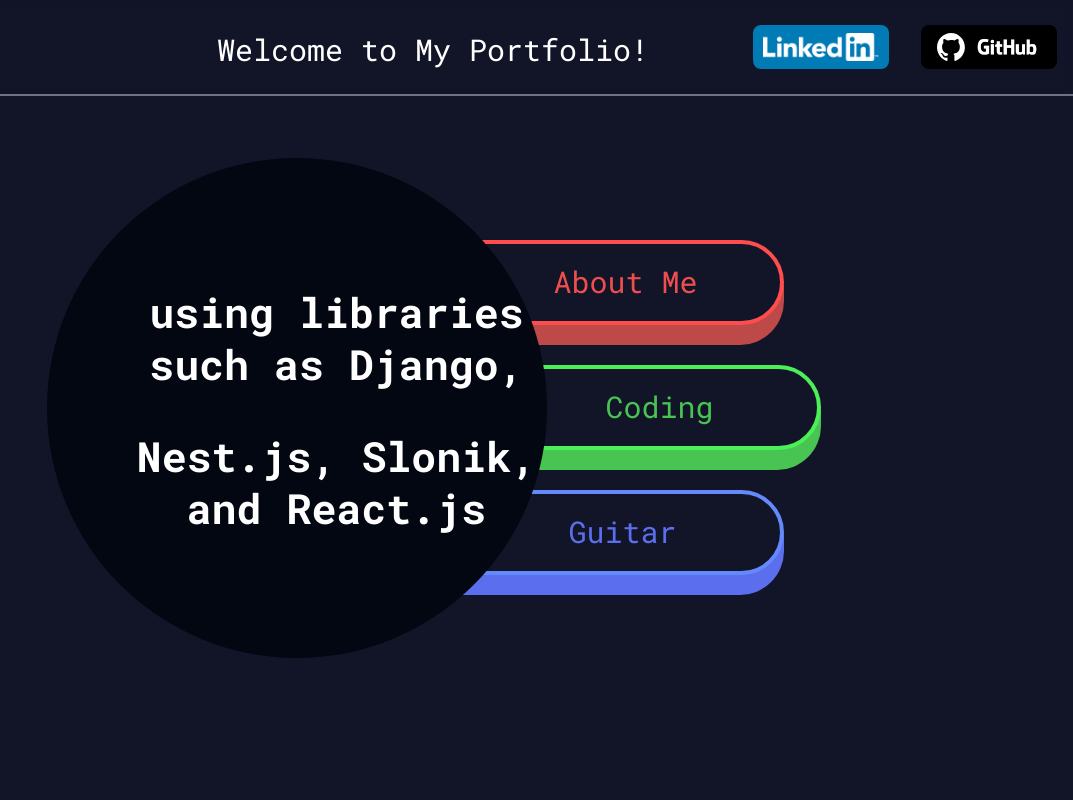
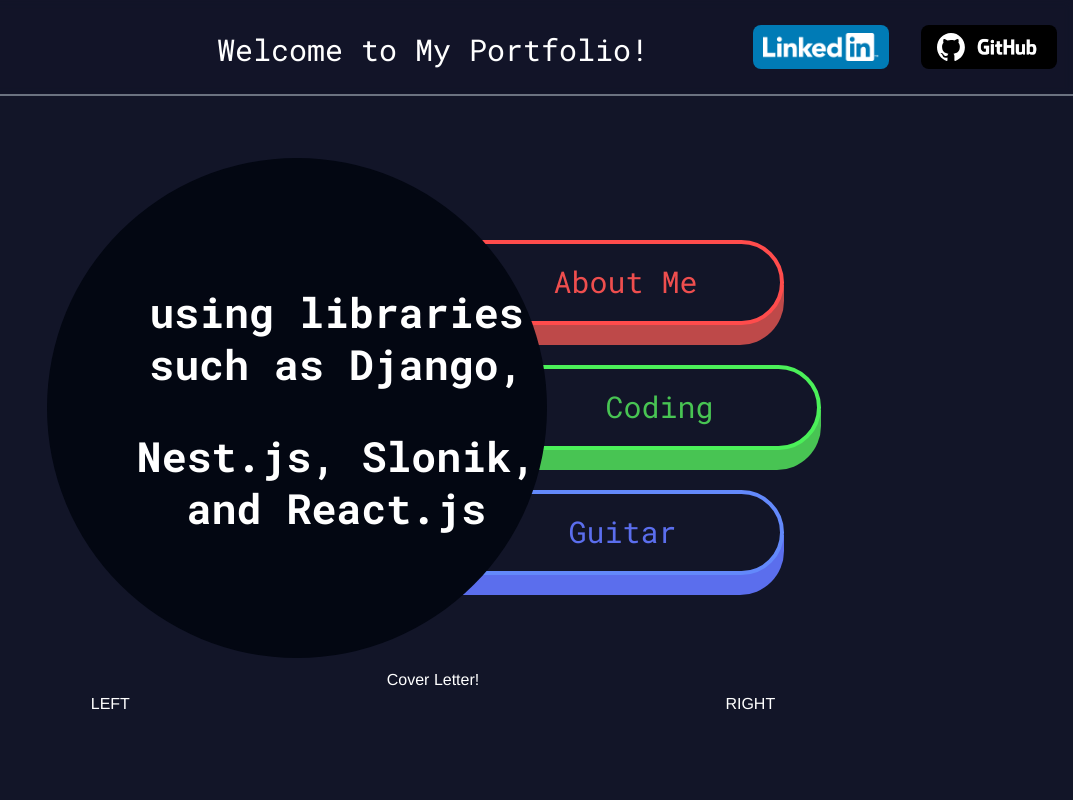
Before and after one commit to tysenh1/my-portfolio, a React (Vite) app: page / in a window 1280 px wide. Both pictures are taken after a click on the link "About Me". Shown: the top 800 px of the page, without its empty margins (207-1280 px from the left). Built offline with nearby package versions, Linux system fonts and the light colour scheme; grey boxes are pictures that could not be loaded; what @lostisworld/tailwind-mask would draw is missing.

Commit message:
Added some new componenets for the about me section and added a to do list text file.

```diff
--- a/src/App.tsx
+++ b/src/App.tsx
@@ -2,7 +2,7 @@ import { useState } from 'react'
 import './index.css'
 import Coding from './components/Coding'
 import Guitar from './components/Guitar'
-import AboutMe from './components/AboutMe'
+import AboutMe from './components/About/AboutMe'
 import Home from './components/Home'
 import Test from './components/test'
 import { motion } from 'framer-motion'
@@ -15,8 +15,6 @@ function App() {
   function handleNavClick(id: string) {
     setPageContent(id)
   }
-
-  console.log(pageContent)
 
   return (
     <>
--- /dev/null
+++ b/src/components/About/AboutMe.tsx
@@ -0,0 +1,67 @@
+import { useState } from "react"
+import Resume from "./Resume"
+import CoverLetter from "./CoverLetter"
+import Interview from "./Interview"
+import { AnimatePresence, motion } from "framer-motion"
+import Carousel from "./AnimateTest"
+
+function AboutMe() {
+
+  const [slideCounter, setSlideCounter] = useState(0)
+
+
+  function handleLeftClick(slideCounter: number) {
+    if (slideCounter == 0) {
+      setSlideCounter(2)
+    } else {
+      setSlideCounter(slideCounter-1)
+    }
+    console.log(slideCounter)
+  }
+
+  function handleRightClick(slideCounter: number) {
+    if (slideCounter == 2) {
+      setSlideCounter(0)
+    } else {
+      setSlideCounter(slideCounter+1)
+    }
+    console.log(slideCounter)
+  }
+
+  return (
+    <>
+    <div className="relative w-full h-auto overflow-visible">
+      <AnimatePresence>
+        <motion.div
+          key={slideCounter}
+          initial={{ opacity: 0, x: 100 }}
+          animate={{ opacity: 1, x: 0 }}
+          exit={{ opacity: 0, x: -100 }}
+          transition={{ duration: 0.5 }}
+          className="relative w-full h-full flex items-center justify-center"
+        >
+          {
+            slideCounter == 0 ? <CoverLetter />
+            : slideCounter == 1 ? <Resume />
+            : <Interview />
+          }
+        </motion.div>
+
+      </AnimatePresence>
+    </div>
+
+      {/* <Carousel /> */}
+
+      <div className="w-full flex [&_a]:text-white">
+        <a onClick={() => handleLeftClick(slideCounter)} className="mx-auto">
+          LEFT
+        </a>
+        <a onClick={() => handleRightClick(slideCounter)} className="mx-auto">
+          RIGHT
+        </a>
+      </div>
+    </>
+  )
+}
+
+export default AboutMe
--- /dev/null
+++ b/src/components/About/AnimateTest.tsx
@@ -0,0 +1,46 @@
+import React, { useState } from 'react';
+import { motion, AnimatePresence } from 'framer-motion';
+
+const carouselItems = [
+  { id: 1, content: 'Item 1' },
+  { id: 2, content: 'Item 2' },
+  { id: 3, content: 'Item 3' },
+];
+
+const Carousel = () => {
+  const [currentIndex, setCurrentIndex] = useState(0);
+
+  const nextItem = () => {
+    setCurrentIndex((prevIndex) => (prevIndex + 1) % carouselItems.length);
+  };
+
+  const prevItem = () => {
+    setCurrentIndex((prevIndex) =>
+      (prevIndex - 1 + carouselItems.length) % carouselItems.length
+    );
+  };
+
+  return (
+    <div>
+      <button onClick={prevItem}>Previous</button>
+      <button onClick={nextItem}>Next</button>
+
+      <div className="carousel-container">
+        <AnimatePresence>
+          <motion.div
+            key={carouselItems[currentIndex].id}
+            initial={{ opacity: 0, x: 100 }}
+            animate={{ opacity: 1, x: 0 }}
+            exit={{ opacity: 0, x: -100 }}
+            transition={{ duration: 0.5 }}
+            className="carousel-item"
+          >
+            {carouselItems[currentIndex].content}
+          </motion.div>
+        </AnimatePresence>
+      </div>
+    </div>
+  );
+};
+
+export default Carousel;
--- /dev/null
+++ b/src/components/About/CoverLetter.tsx
@@ -0,0 +1,13 @@
+import { animate, motion } from "framer-motion";
+
+function CoverLetter() {
+
+
+  return (
+    <>
+      <h1 className="text-white font-2xl">Cover Letter!</h1>
+    </>
+  )
+}
+
+export default CoverLetter
--- /dev/null
+++ b/src/components/About/Interview.tsx
@@ -0,0 +1,13 @@
+import { animate, motion } from "framer-motion";
+
+function Interview() {
+
+
+  return (
+    <>
+      <h1 className="text-white font-2xl">Interview!</h1>
+    </>
+  )
+}
+
+export default Interview
--- /dev/null
+++ b/src/components/About/Resume.tsx
@@ -0,0 +1,75 @@
+import { animate, motion } from "framer-motion";
+
+// function Resume() {
+//   return (
+//     <div className="pl-64 pr-64 mt-40 mb-40">
+//       {/* <motion.h2
+//         className="text-white text-5xl font-light font-roboto mb-8"
+//         initial={{x: -70, opacity: 0}}
+//         whileInView={{ x: 0, opacity: 100 }}
+//         transition={{ duration: 0.5 }}
+//       >
+//         About Me
+//       </motion.h2> */}
+//       <h2 className="text-white text-5xl font-light font-roboto mb-8">
+//         About Me
+//       </h2>
+//       <h3 className="text-white text-3xl font-light font-roboto mb-4">
+//         Profile
+//       </h3>
+
+
+//       <ul className="list-none text-white font-roboto [&_li]:my-6 [&_li]:mx-12 font-light mb-12">
+//         <li><p>Completing Red River Polytechnic's Application Development and Delivery (AD&D) program.</p></li>
+//         <li><p>Over 2 years of combined experience with coding languages including Python and JavaScript/TypeScript as well as relational databases using PostgreSQL.</p></li>
+//         <li><p>7 months of combined experience with ORMs, query builders and raw SQL database drivers in TypeScript.</p></li>
+//         <li><p>2+ years of combined experience using GitHub and Git Bash for coding projects and as part of the AD&D program.</p></li>
+//         <li><p>Team collaboration and leadership skills gained from coding side projects and group projects in the AD&D program.</p></li>
+//       </ul>
+
+
+//       <h3 className="text-white text-3xl font-light font-roboto mb-4">Education</h3>
+//       <ul className="list-none text-white font-roboto font-light [&_li]:my-6 [&_li]:mx-12 mb-12">
+//         <li><p>Application Development and Delivery</p><p className="float-right relative -top-6">January 2024-Present</p></li>
+//         <li><p>Expected Completion Date:</p><p className="float-right relative -top-6">April 2026</p></li>
+//         <li><p>Red River College Polytechnic</p><p className="float-right relative -top-6">Winnipeg, Manitoba</p></li>
+//       </ul>
+
+
+//       <h3 className="text-white text-3xl font-light font-roboto mb-4">Experience</h3>
+//       <ul className="list-none text-white font-roboto font-semibold [&_li]:my-2 [&_li]:mx-12 text-lg">
+//         <li><p>Server</p><p className="float-right relative -top-6">October 2021-Present</p></li>
+//         <li><p>Seine River Retirement Residence</p><p className="float-right relative -top-6">Winnipeg, Manitoba</p></li>
+//       </ul>
+
+
+//       <ul className="list-none text-white font-roboto font-light [&_li]:my-6 [&_li]:mx-12 mb-12">
+//         <li><p>Provided excellent customer service by efficiently managing tables and ensuring fast order delivery, resulting in above average customer satisfaction.</p></li>
+//         <li><p>Resolved customer complaints and issues in a timely manner, leading to an increase in repeat customers for my section of the dining room.</p></li>
+//         <li><p>Collaborated with kitchen staff and other serves to ensure quick food preparation and delivery.</p></li>
+//         <li><p>Maintained a clean and organized dining room, enhancing the overall dining experience.</p></li>
+//       </ul>
+
+
+//       <h4 className="text-white font-roboto font-semibold mx-12 text-lg">Coding</h4>
+//       <ul className="list-none text-white font-roboto font-light [&_li]:my-6 [&_li]:mx-12 mb-12">
+//         <li><p>Designed multiple RESTful APis over the course of a year using Python and TypeScript to process and store data from the Riot Games API.</p></li>
+//         <li><p>Optimized a backend web application leveraging the latest code libraries to decrease query times by 10 times over the industry standard.</p></li>
+//         <li><p>Integrated version control in the process of web app development, managing over 600 GitHub commits in the past year.</p></li>
+//         <li>Developed a database using PostgreSQL to store information from the Riot Games APi, reducing the size of the data by a third.</li>
+//       </ul>
+//     </div>
+//   );
+// }
+
+// export default Resume;
+
+function Resume() {
+  return (
+    <>
+      <h1 className="text-white font-2xl justify-center flex">Resume!</h1>
+    </>
+  )
+}
+
+export default Resume
--- a/src/components/AboutMe.tsx
+++ /dev/null
@@ -1,43 +0,0 @@
-import { animate, motion } from "framer-motion";
-
-function AboutMe() {
-  return (
-    <div className="pl-48 pr-48 mt-40 mb-40">
-      {/* <motion.h2
-        className="text-white text-5xl font-light font-roboto mb-8"
-        initial={{x: -70, opacity: 0}}
-        whileInView={{ x: 0, opacity: 100 }}
-        transition={{ duration: 0.5 }}
-      >
-        About Me
-      </motion.h2> */}
-      <h2 className="text-white text-5xl font-light font-roboto mb-8">
-        About Me
-      </h2>
-      <h3 className="text-white text-3xl font-light font-roboto mb-4">
-        Profile
-      </h3>
-      <ul className="list-none text-white font-roboto [&_p]:m-6 font-light mb-12">
-        <li><p>Completing Red River Polytechnic's Application Development and Delivery (AD&D) program.</p></li>
-        <li><p>Over 2 years of combined experience with coding languages including Python and JavaScript/TypeScript as well as relational databases using PostgreSQL.</p></li>
-        <li><p>7 months of combined experience with ORMs, query builders and raw SQL database drivers in TypeScript.</p></li>
-        <li><p>2+ years of combined experience using GitHub and Git Bash for coding projects and as part of the AD&D program.</p></li>
-        <li><p>Team collaboration and leadership skills gained from coding side projects and group projects in the AD&D program.</p></li>
-      </ul>
-      <h3 className="text-white text-3xl font-light font-roboto mb-4">Education</h3>
-      <ul className="list-none text-white font-roboto font-light">
-        <li className="m-6"><p>Application Development and Delivery</p><p className="float-right">January 2024-Present</p></li>
-        <li className="m-6"><p>Expected Completion Date:</p><p className="float-right">April 2026</p></li>
-        <li className="m-6"><p>Red River College Polytechnic</p><p className="float-right">Winnipeg, Manitoba</p></li>
-      </ul>
-      <h3 className="text-white text-3xl font-light font-roboto mb-4">Experience</h3>
-      <ul>
-        <li><p>Server</p><p>October 2021-Present</p></li>
-        <li><p>Seine River Retirement Residence</p><p>Winnipeg, Manitoba</p></li>
-        <li><p></p></li>
-      </ul>
-    </div>
-  );
-}
-
-export default AboutMe;
```
Also changed, not shown: to do list.txt (added).
